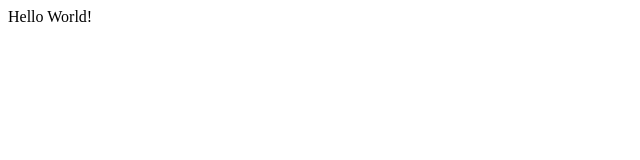
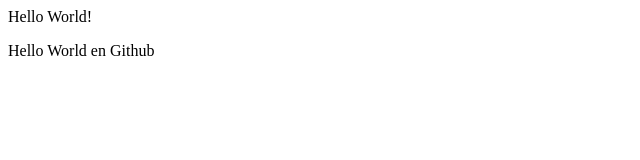
Before and after one commit to rmarqueza/PaginaWebUsoDeGit, a plain HTML site: page index.html in a window 1280 px wide. Shown: the whole page, without its empty margins (0-640 px from the left). Drawn offline with Linux system fonts and the light colour scheme.

Commit message:
Agregando un parrafo desde github

```diff
--- a/index.html
+++ b/index.html
@@ -1 +1,2 @@
 <p>Hello World!</p>
+<p>Hello World en Github</p>
```
